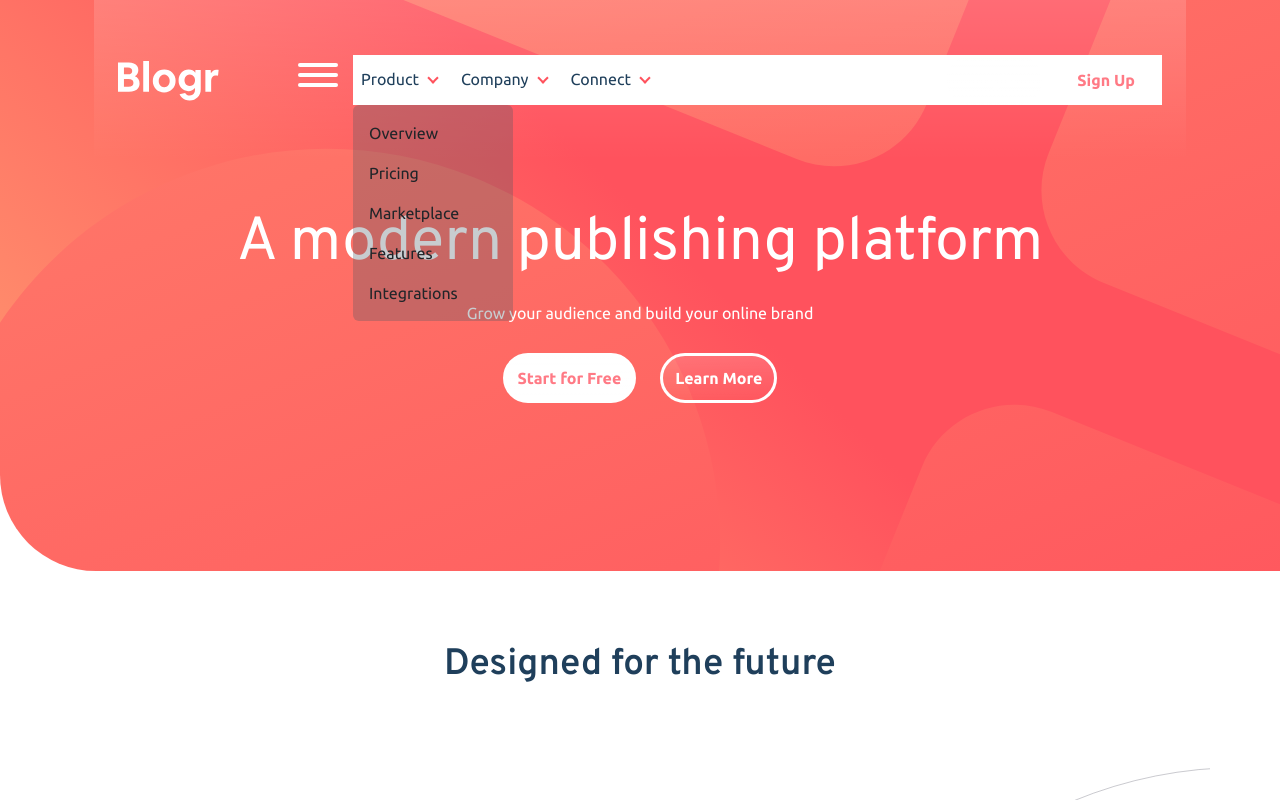
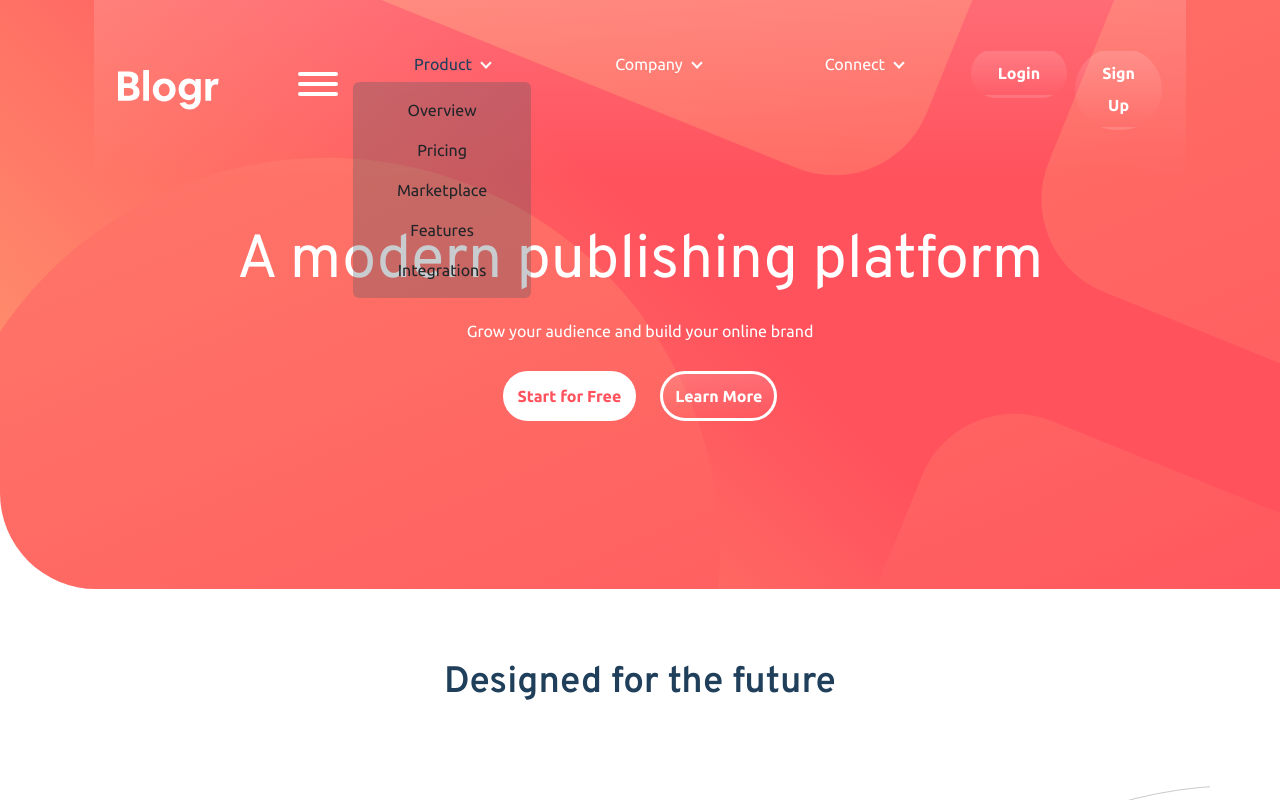
Before and after one commit to Despeerado/Frontend-mentor--blogr-landing-page, a website built with webpack: page src/index.html in a window 1280 px wide. Both pictures are taken after a click on the button "Product". Shown: the top 800 px of the page. Built offline with nearby package versions, Linux system fonts and the light colour scheme.

Commit message:
nav menu styling

```diff
--- a/src/index.html
+++ b/src/index.html
@@ -16,7 +16,7 @@
 	<section class="bg-intro pb-8">
 		<div class="container">
 			<!-- NAVBAR -->
-			<nav class="navbar navbar-expand-md bg-body-primar py-5">
+			<nav class="navbar navbar-expand-md py-5">
 				<div class="container-fluid">
 					<a href="#" class="navbar-brand">
 						<img src="/images/logo.svg" alt="blogr_logo" class="pe-5 img-fluid">
@@ -30,62 +30,62 @@
 						<!-- <span class="navbar-toggler-icon"></span> -->
 					</button>
 					<div class="collapse navbar-collapse" id="navbarNavDropdown">
-						<ul class="navbar-nav flex-fill gap-2 align-items-center align-items-md-start bg-white">
+						<ul class="navbar-nav flex-fill gap-2 align-items-center align-items-md-start rounded-3">
 							<li class="nav-item dropdown">
 								<a class="nav-link text-center dropdown-toggle" href="#" role="button" data-bs-toggle="dropdown"
 									aria-expanded="false">
 									Product
 								</a>
 								<ul class="dropdown-menu">
-									<li><a class="dropdown-item" href="#">Overview</a></li>
-									<li><a class="dropdown-item" href="#">Pricing</a></li>
+									<li><a class="dropdown-item text-center" href="#">Overview</a></li>
+									<li><a class="dropdown-item text-center" href="#">Pricing</a></li>
 									<li>
-										<a class="dropdown-item" href="#">Marketplace</a>
+										<a class="dropdown-item text-center" href="#">Marketplace</a>
 									</li>
 									<li>
-										<a class="dropdown-item" href="#">Features</a>
+										<a class="dropdown-item text-center" href="#">Features</a>
 									</li>
 									<li>
-										<a class="dropdown-item" href="#">Integrations</a>
+										<a class="dropdown-item text-center" href="#">Integrations</a>
 									</li>
 								</ul>
 							</li>
-							<li class="nav-item dropdown">
+							<li class="nav-item text-center dropdown">
 								<a class="nav-link text-center dropdown-toggle" href="#" role="button" data-bs-toggle="dropdown"
 									aria-expanded="false">
 									Company
 								</a>
 								<ul class="dropdown-menu">
-									<li><a class="dropdown-item" href="#">About</a></li>
-									<li><a class="dropdown-item" href="#">Team</a></li>
+									<li><a class="dropdown-item text-center" href="#">About</a></li>
+									<li><a class="dropdown-item text-center" href="#">Team</a></li>
 									<li>
-										<a class="dropdown-item" href="#">Blog</a>
+										<a class="dropdown-item text-center" href="#">Blog</a>
 									</li>
 									<li>
-										<a class="dropdown-item" href="#">Careers</a>
+										<a class="dropdown-item text-center" href="#">Careers</a>
 									</li>
 								</ul>
 							</li>
-							<li class="nav-item dropdown">
+							<li class="nav-item text-center dropdown">
 								<a class="nav-link text-center dropdown-toggle" href="#" role="button" data-bs-toggle="dropdown"
 									aria-expanded="false">
 									Connect
 								</a>
 								<ul class="dropdown-menu">
-									<li><a class="dropdown-item" href="#">Contact</a></li>
-									<li><a class="dropdown-item" href="#">Newsletter</a></li>
+									<li><a class="dropdown-item text-center" href="#">Contact</a></li>
+									<li><a class="dropdown-item text-center" href="#">Newsletter</a></li>
 									<li>
-										<a class="dropdown-item" href="#">LinkedIn</a>
+										<a class="dropdown-item text-center" href="#">LinkedIn</a>
 									</li>
 								</ul>
 							</li>
 							<li class="ms-md-auto">
 								<ul class="d-md-flex flex-col flex-md-col list-unstyled gap-2">
-									<li class="nav-item">
-										<a class="btn btn-light-transparent px-4" aria-current="page" href="#">Login</a>
+									<li class="nav-item text-center">
+										<a class="btn btn-login px-4" aria-current="page" href="#">Login</a>
 									</li>
 									<li class="nav-item">
-										<a class="btn  btn-primary px-4" aria-current="page" href="#">Sign Up</a>
+										<a class="btn  btn-signup px-4" aria-current="page" href="#">Sign Up</a>
 									</li>
 								</ul>
 							</li>
--- a/src/scss/_custom_code.scss
+++ b/src/scss/_custom_code.scss
@@ -66,28 +66,28 @@ p {
 // btns
 .btn-primary {
   --bs-btn-font-weight: 600;
-  --bs-btn-color: #ff7a85;
-  --bs-btn-bg: white;
-  --bs-btn-border-color: white;
-  --bs-btn-hover-color: white;
-  --bs-btn-hover-bg: #ff7a85;
-  --bs-btn-hover-border-color: #ff7a85;
-  --bs-btn-focus-shadow-rgb: #ff7a85;
+  --bs-btn-color: var(--bs-primary);
+  --bs-btn-bg: var(--bs-white);
+  --bs-btn-border-color: var(--bs-white);
+  --bs-btn-hover-color: var(--bs-white);
+  --bs-btn-hover-bg: var(--bs-primary);
+  --bs-btn-hover-border-color: var(--bs-primary);
+  --bs-btn-focus-shadow-rgb: var(--bs-primary);
   --bs-btn-active-color: var(--bs-btn-hover-color);
-  --bs-btn-active-bg: #{shade-color(#ff7a85, 20%)};
-  --bs-btn-active-border-color: #{shade-color(#ff7a85, 20%)};
+  // --bs-btn-active-bg: #{shade-color(#ff7a85, 20%)};
+  // --bs-btn-active-border-color: #{shade-color(#ff7a85, 20%)};
   border-radius: $border-radius-pill;
   box-shadow: none;
 }
 
 .btn-light {
   --bs-btn-font-weight: 600;
-  --bs-btn-color: white;
+  --bs-btn-color: var(--bs-white);
   --bs-btn-bg: transparent;
-  --bs-btn-border-color: white;
+  --bs-btn-border-color: var(--bs-white);
   --bs-btn-hover-color: #ff7a85;
-  --bs-btn-hover-bg: white;
-  --bs-btn-hover-border-color: white;
+  --bs-btn-hover-bg: var(--bs-white);
+  --bs-btn-hover-border-color: var(--bs-white);
   --bs-btn-focus-shadow-rgb: #ff7a85;
   --bs-btn-active-color: var(--bs-btn-hover-color);
   --bs-btn-active-bg: #{shade-color($cta, 20%)};
@@ -96,23 +96,83 @@ p {
   box-shadow: none;
 }
 
-.btn-light-transparent {
-  --bs-btn-font-weight: 600;
-  --bs-btn-color: white;
+// btns in navigation
+
+.btn-login {
+  --bs-btn-color: #1f3f5b;
   --bs-btn-bg: transparent;
   --bs-btn-border-color: transparent;
-  --bs-btn-hover-color: #ff7a85;
-  --bs-btn-hover-bg: white;
-  --bs-btn-hover-border-color: white;
-  --bs-btn-focus-shadow-rgb: #ff7a85;
-  --bs-btn-active-color: var(--bs-btn-hover-color);
-  --bs-btn-active-bg: #{shade-color($cta, 20%)};
-  --bs-btn-active-border-color: #{shade-color($cta, 20%)};
+  --bs-btn-hover-color: #4b5862;
+  --bs-btn-hover-bg: transparent;
+  --bs-btn-font-weight: 400;
   border-radius: $border-radius-pill;
   box-shadow: none;
+  @include media-breakpoint-up(md) {
+    --bs-btn-color: var(--bs-white);
+    --bs-btn-bg: transparent;
+    --bs-btn-border-color: transparent;
+    --bs-btn-hover-color: var(--bs-primary);
+    --bs-btn-hover-bg: var(--bs-white);
+    --bs-btn-font-weight: 600;
+    --bs-btn-hover-border-color: var(--bs-white);
+    --bs-btn-focus-shadow-rgb: var(--bs-primary);
+    --bs-btn-active-color: var(--bs-btn-hover-color);
+    --bs-btn-active-bg: #{shade-color($cta, 20%)};
+    --bs-btn-active-border-color: #{shade-color($cta, 20%)};
+  }
 }
 
-// .nav-link {
+.btn-signup {
+  --bs-btn-font-weight: 600;
+  --bs-btn-color: var(--bs-white);
+  --bs-btn-bg: var(--bs-primary);
+  --bs-btn-border-color: var(--bs-primary);
+
+  --bs-btn-hover-color: var(--bs-primary);
+  --bs-btn-hover-bg: var(--bs-white);
+  --bs-btn-hover-border-color: var(--bs-white);
+  --bs-btn-focus-shadow-rgb: var(--bs-white);
+  --bs-btn-active-color: var(--bs-btn-hover-color);
+  --bs-btn-active-bg: #{shade-color(#ff7a85, 20%)};
+  --bs-btn-active-border-color: #{shade-color(#ff7a85, 20%)};
+  border-radius: $border-radius-pill;
+  box-shadow: none;
+  @include media-breakpoint-up(md) {
+    --bs-btn-color: white;
+    --bs-btn-bg: transparent;
+    --bs-btn-border-color: transparent;
+    --bs-btn-hover-color: var(--bs-primary);
+    --bs-btn-hover-bg: var(--bs-white);
+    --bs-btn-font-weight: 600;
+    --bs-btn-hover-border-color: var(--bs-white);
+    --bs-btn-focus-shadow-rgb: var(--bs-primary);
+    --bs-btn-active-color: var(--bs-btn-hover-color);
+    --bs-btn-active-bg: #{shade-color(#ff7a85, 20%)};
+    --bs-btn-active-border-color: #{shade-color(#ff7a85, 20%)};
+  }
+}
+
+.navbar-nav {
+  background-color: var(--bs-white);
+  padding: 1rem;
+  @include media-breakpoint-up(md) {
+    background-color: transparent;
+    padding: 0;
+  }
+}
+
+.dropdown {
+  width: 100%;
+}
+.dropdown-menu {
+  width: 90%;
+  margin: 0 auto;
+}
+.nav-link {
+  @include media-breakpoint-up(md) {
+    color: var(--bs-white);
+  }
+}
 //   text-decoration: none;
 //   color: $secondary;
 //   &:hover {
@@ -140,7 +200,6 @@ p {
 //   }
 // }
 
-
 //new dropdown toggle
 
 .dropdown-toggle::after {
@@ -153,8 +212,9 @@ p {
   border: 0.3em solid;
   border-width: 0 0.15em 0.15em 0;
   transform: rotateZ(45deg);
+  color: var(--bs-primary);
   @include media-breakpoint-up(md) {
-    color: $primary;
+    color: white;
   }
 }
 
@@ -162,7 +222,7 @@ p {
   font-weight: $font-weight-light;
   &:hover {
     font-weight: $font-weight-bold;
-    background-color: tra;
+    background-color: transparent;
   }
 }
 
--- a/src/scss/_custom_variables.scss
+++ b/src/scss/_custom_variables.scss
@@ -61,6 +61,7 @@ $box-shadow-sm: 0 0.125rem 0.25rem rgba($black, 0.075);
 $box-shadow-lg: 0 1rem 3rem rgba($black, 0.175);
 $box-shadow-inset: inset 0 1px 2px rgba($black, 0.075);
 
+$nav-link-padding-y: 0;
 $nav-link-color: $white;
 $nav-link-hover-color: $white;
 
@@ -71,6 +72,7 @@ $navbar-light-active-color: $secondary;
 $dropdown-border-width: 0;
 $dropdown-box-shadow: 0;
 $dropdown-bg: rgba($text, 0.3);
+$dropdown-link-hover-bg: transparent;
 
 $font-family-base: "Ubuntu", sans-serif;
 $font-family-code: "Overpass", sans-serif;
```
